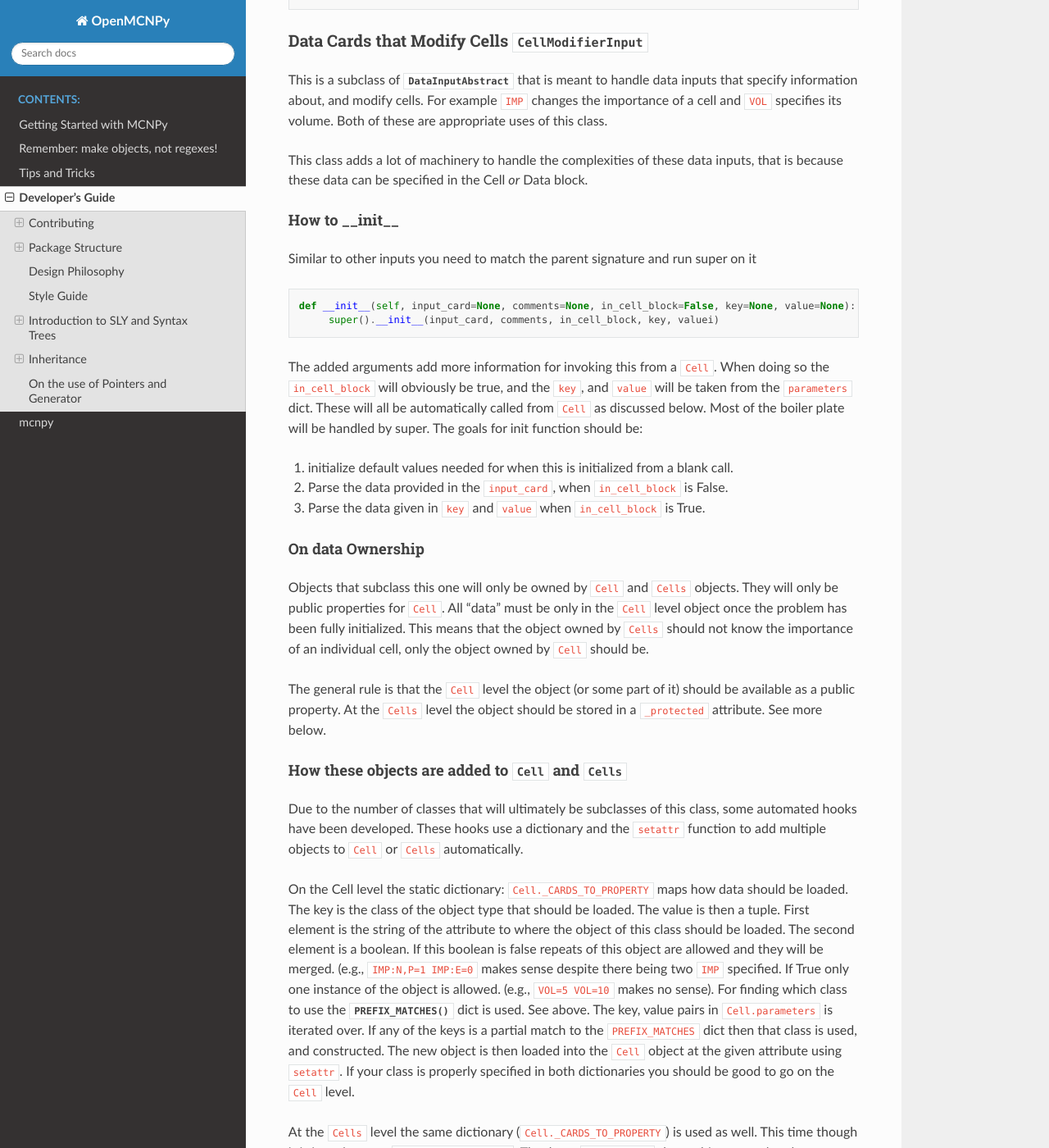
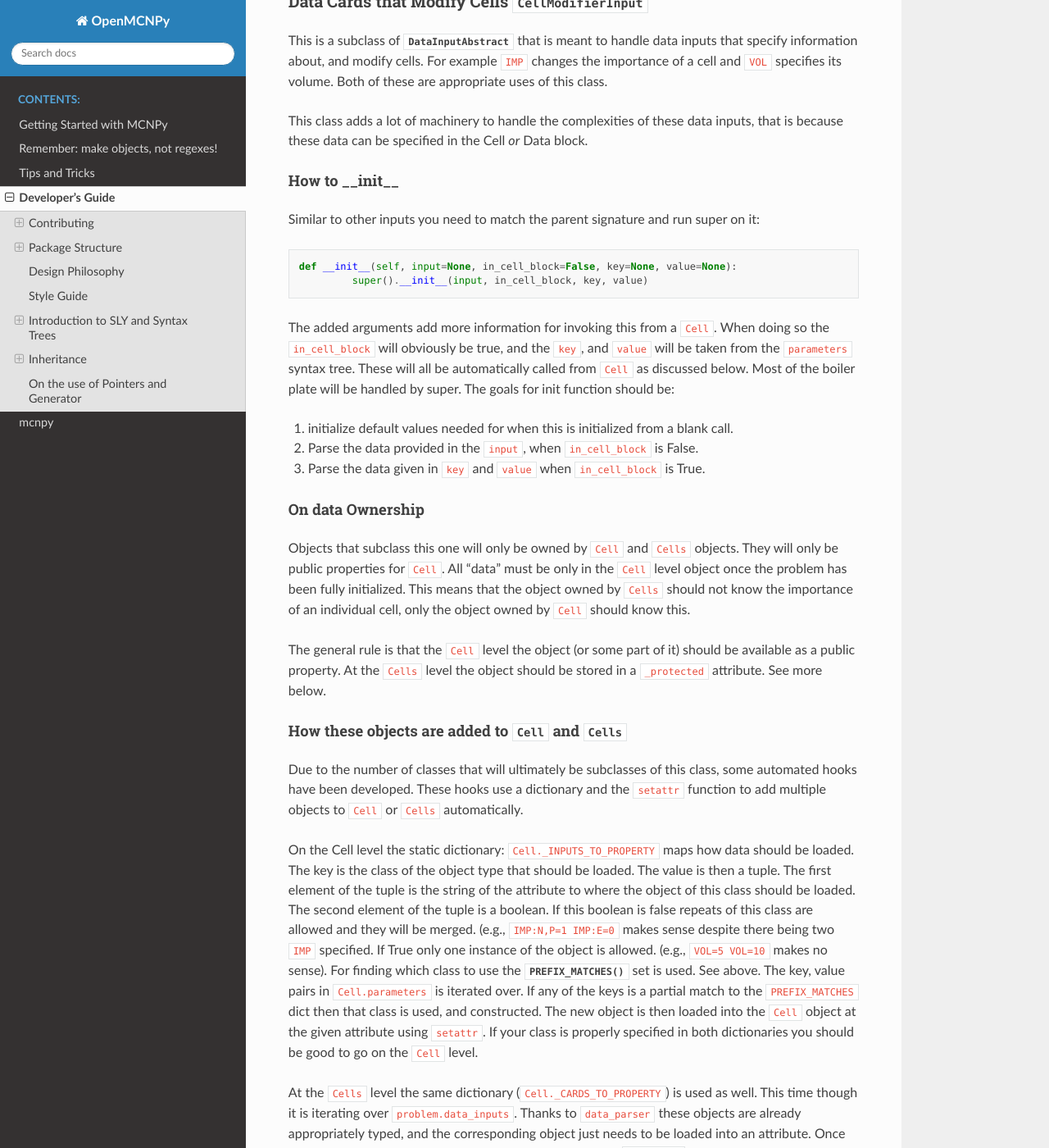
Before and after one commit to idaholab/MontePy, a Sphinx documentation site: the page built from doc/source/developing.rst, in a window 1280 px wide and 1400 px high, scrolled down 10688 px. Shown: the whole window at 82% size. Built offline with Sphinx 7.4.7 and the Read the Docs theme 2.0.0, drawn with Linux system fonts in a browser that asks for light colours; some of the changed text lies outside the part shown.

Commit message:
Cleaned up documentation for cellModifier

```diff
--- a/doc/source/developing.rst
+++ b/doc/source/developing.rst
@@ -495,7 +495,7 @@ To add a problem level data Object you need to
 #. Add it ``inputs_to_property``. The key will be the object class, and the value will be a string for the attribute it should be loaded to.
 #. Add a property that exposes this attribute in a desirable way.
 
-TODO: format for MCNP input for data cards
+
 
 Making a numbered Object :class:`~mcnpy.numbered_mcnp_object.Numbered_MCNP_Object`
 ^^^^^^^^^^^^^^^^^^^^^^^^^^^^^^^^^^^^^^^^^^^^^^^^^^^^^^^^^^^^^^^^^^^^^^^^^^^^^^^^^^
@@ -529,20 +529,22 @@ that is because these data can be specified in the Cell *or* Data block.
 
 How to __init__
 """""""""""""""
-Similar to other inputs you need to match the parent signature and run super on it ::
+Similar to other inputs you need to match the parent signature and run super on it:
 
-        def __init__(self, input_card=None, comments=None, in_cell_block=False, key=None, value=None):
-             super().__init__(input_card, comments, in_cell_block, key, valuei)
+.. code-block:: python
+
+    def __init__(self, input=None, in_cell_block=False, key=None, value=None):
+             super().__init__(input, in_cell_block, key, value)
 
 The added arguments add more information for invoking this from a ``Cell``.
 When doing so the ``in_cell_block`` will obviously be true,
-and the ``key``, and ``value`` will be taken from the ``parameters`` dict.
+and the ``key``, and ``value`` will be taken from the ``parameters`` syntax tree.
 These will all be automatically called from ``Cell`` as discussed below.
 Most of the boiler plate will be handled by super.
 The goals for init function should be:
 
 #. initialize default values needed for when this is initialized from a blank call.
-#. Parse the data provided in the ``input_card``, when ``in_cell_block`` is False.
+#. Parse the data provided in the ``input``, when ``in_cell_block`` is False.
 #. Parse the data given in ``key`` and ``value`` when ``in_cell_block`` is True.
 
 
@@ -552,7 +554,7 @@ Objects that subclass this one will only be owned by ``Cell`` and ``Cells`` obje
 They will only be public properties for ``Cell``.
 All "data" must be only in the ``Cell`` level object once the problem has been fully initialized.
 This means that the object owned by ``Cells`` should not know the importance of an individual cell,
-only the object owned by ``Cell`` should be.
+only the object owned by ``Cell`` should know this.
 
 The general rule is that the ``Cell`` level the object (or some part of it) should be available as a public property.
 At the ``Cells`` level the object should be stored in a ``_protected`` attribute.
@@ -566,17 +568,17 @@ some automated hooks have been developed.
 These hooks use a dictionary and the ``setattr`` function to add multiple objects
 to ``Cell`` or ``Cells`` automatically.
 
-On the Cell level the static dictionary: ``Cell._CARDS_TO_PROPERTY`` maps how data should be
+On the Cell level the static dictionary: ``Cell._INPUTS_TO_PROPERTY`` maps how data should be
 loaded.
 The key is the class of the object type that should be loaded.
 The value is then a tuple.
-First element is the string of the attribute to where the object of this class should be loaded.
-The second element is a boolean.
-If this boolean is false repeats of this object are allowed and they will be merged.
+The first element of the tuple is the string of the attribute to where the object of this class should be loaded.
+The second element of the tuple is a boolean.
+If this boolean is false repeats of this class are allowed and they will be merged.
 (e.g., ``IMP:N,P=1 IMP:E=0`` makes sense despite there being two ``IMP`` specified.
 If True only one instance of the object is allowed.
 (e.g., ``VOL=5 VOL=10`` makes no sense).
-For finding which class to use the :func:`~mcnpy.data_inputs.data_parser.PREFIX_MATCHES` dict is used. See above.
+For finding which class to use the :func:`~mcnpy.data_inputs.data_parser.PREFIX_MATCHES` set is used. See above.
 The key, value pairs in ``Cell.parameters`` is iterated over.
 If any of the keys is a partial match to the ``PREFIX_MATCHES`` dict then that class is used,
 and constructed.
```
